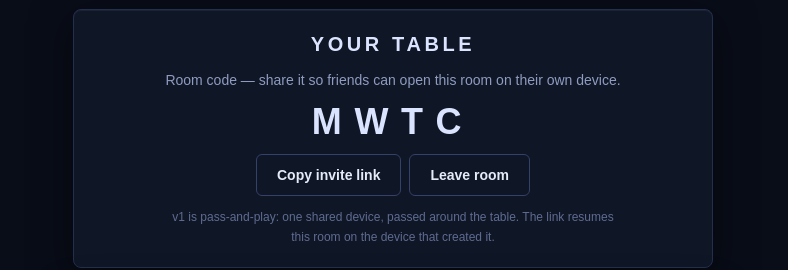
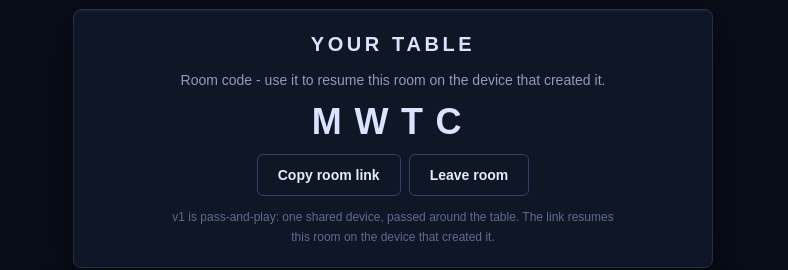
Before and after one commit to NamkhangNLe/avalon, a Next.js app: page / in a window 1280 px wide. Both pictures are taken after typing "Sample" into the empty fields and a click on the button "CREATE A NEW TABLE". Shown: the part 294-564 px from the top of the page, without its empty margins (247-1035 px from the left). Built offline with nearby package versions, Linux system fonts and the light colour scheme; a web font is replaced by a local one.

Commit message:
Address review findings and negative-path regression coverage

```diff
--- a/src/components/Lobby.tsx
+++ b/src/components/Lobby.tsx
@@ -75,14 +75,13 @@ export function Lobby({
         <div className="flex flex-col items-center gap-3 text-center">
           <SectionTitle>Your table</SectionTitle>
           <p className="text-sm text-[#8f9cc0]">
-            Room code — share it so friends can open this room on their own
-            device.
+            Room code - use it to resume this room on the device that created it.
           </p>
           <p className="font-display text-4xl font-bold tracking-[0.35em] text-[#dbe4ff]">
             {game.roomCode}
           </p>
           <div className="flex flex-wrap items-center justify-center gap-2">
-            <GhostButton onClick={copyLink}>{copied ? "✓ Link copied" : "Copy invite link"}</GhostButton>
+            <GhostButton onClick={copyLink}>{copied ? "✓ Link copied" : "Copy room link"}</GhostButton>
             <GhostButton onClick={onLeave}>Leave room</GhostButton>
           </div>
           <p className="max-w-md text-xs leading-relaxed text-[#5f6c91]">
@@ -225,4 +224,4 @@ export function Lobby({
       </div>
     </div>
   );
-}
+                              }
```
